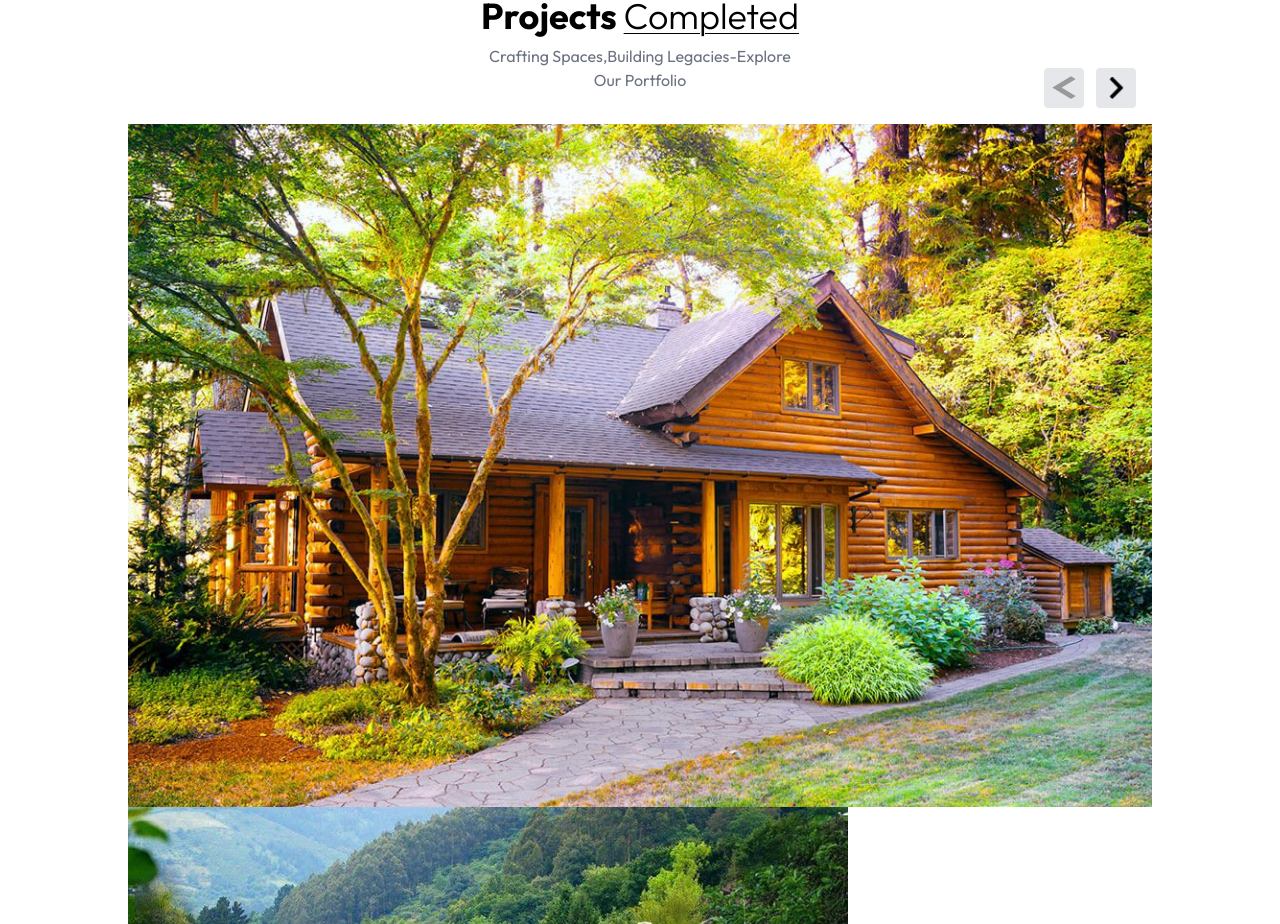
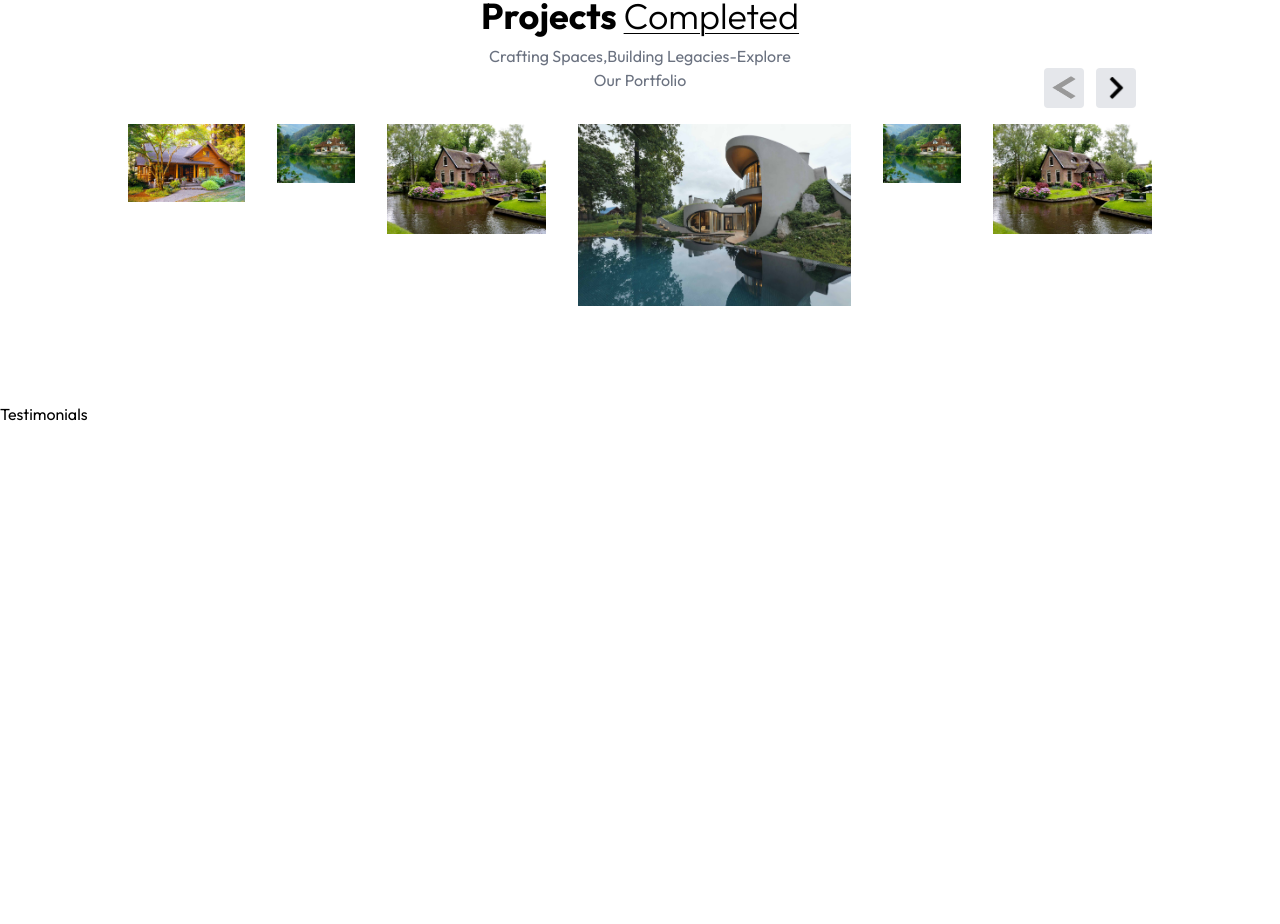
Before and after one commit to Divyadharshana5/Real_Estate, a React (Vite) app in the folder Real_estate/: page / in a window 1280 px wide. Shown: the part 1620-2544 px from the top of the page. After the commit the page ends 2046 px from the top, so only its background shows below. Built offline with nearby package versions, Linux system fonts and the light colour scheme.

Commit message:
updated  Projects.jsx

```diff
--- a/Real_estate/src/Components/Projects.jsx
+++ b/Real_estate/src/Components/Projects.jsx
@@ -32,8 +32,8 @@ const Projects = () => {
         </div>
       </div>
 
-      <div>
-        <div>
+      <div className="overflow-hidden">
+        <div className="flex gap-8 transition-transform duration-500 ease-in-out">
           {projectsData.map((project, index) => (
             <div key={index}>
               <img src={project.image} alt={project.title} />
```
